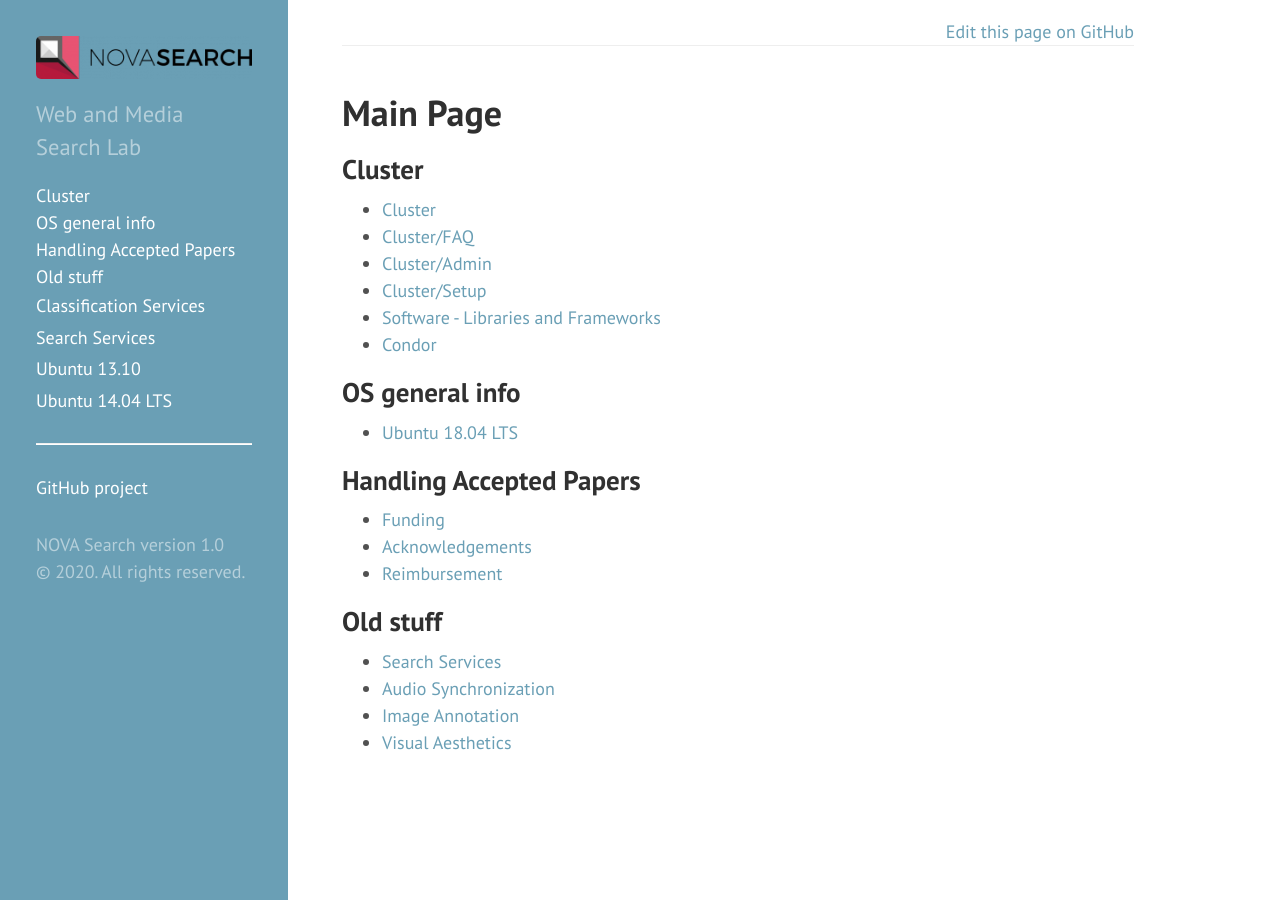
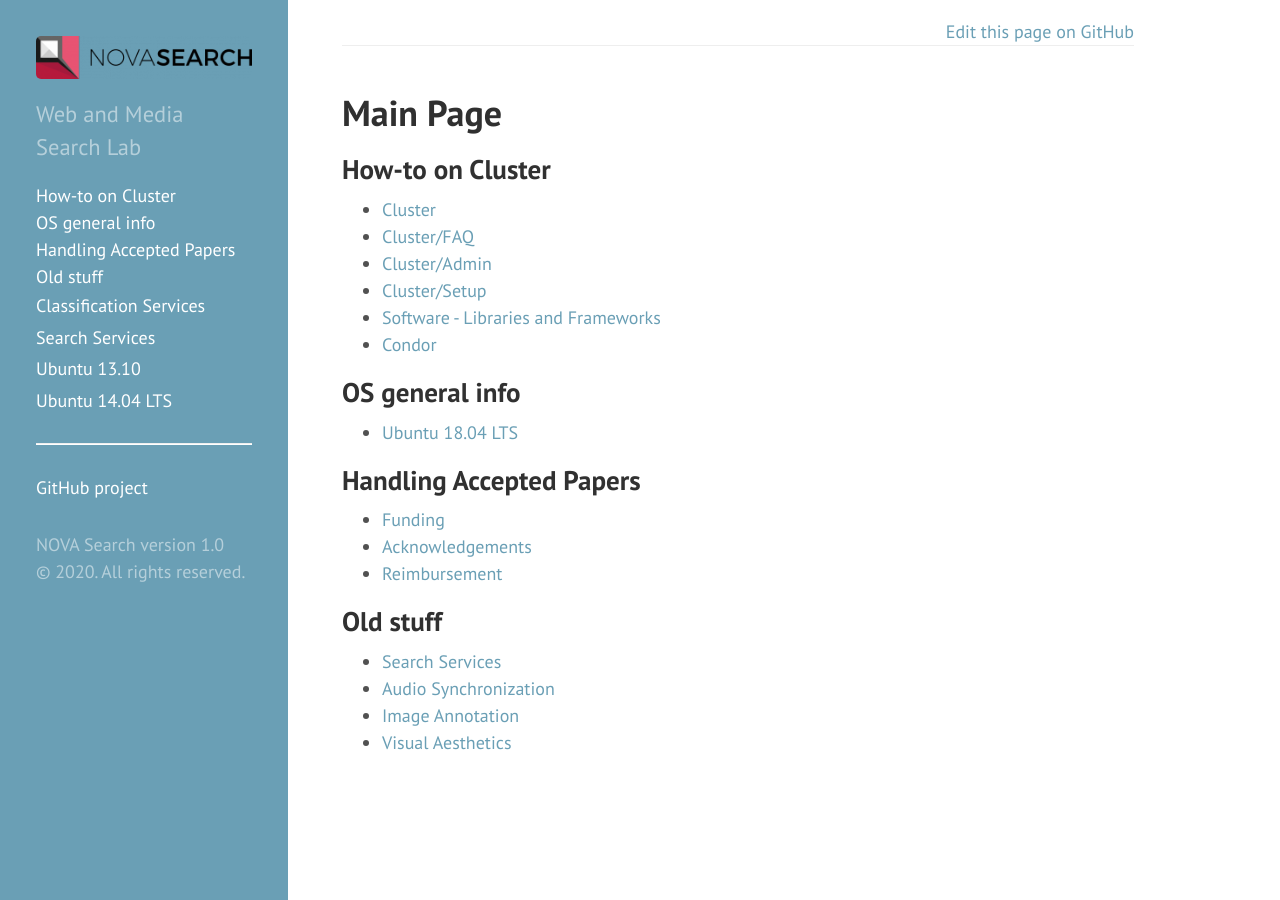
Before and after one commit to novasearch/wiki.novasearch.org, a Jekyll site: the page built from wiki/Main_Page.md, in a window 1280 px wide. Built offline with Jekyll 4.4.1, drawn with Linux system fonts in a browser that asks for light colours.

Commit message:
Update Main_Page.md

```diff
--- a/wiki/Main_Page.md
+++ b/wiki/Main_Page.md
@@ -11,8 +11,8 @@ redirect_from:
  - wiki/Biopython
 ---
 
-Cluster
--------
+How-to on Cluster
+--------------------
 
 - [Cluster](/wiki/Cluster "wikilink")
 - [Cluster/FAQ](/wiki/Cluster/FAQ "wikilink")
```
